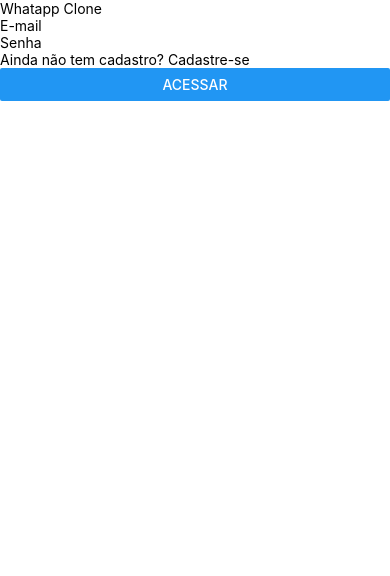
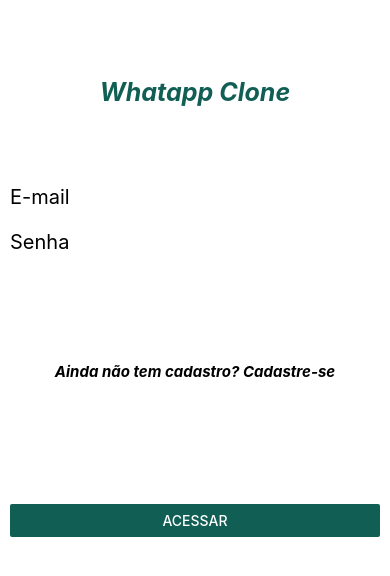
Before and after one commit to Marcuspo/CloneWhats, a React Native app: screen / in a window 390 px wide. Shown: the top 576 px of the page. Built offline with nearby package versions, Linux system fonts and the light colour scheme.

Commit message:
Estilização do formlogin

```diff
--- a/src/components/FormLogin.js
+++ b/src/components/FormLogin.js
@@ -1,18 +1,50 @@
 import React from "React";
-import { View, Text, TextInput, Button } from "react-native";
+import { View, Text, TextInput, Button, StyleSheet } from "react-native";
 
 export default props => (
-  <View>
-    <View>
-      <Text>Whatapp Clone</Text>
+  <View style={styles.geral}>
+    <View style={styles.topoNome}>
+      <Text style={styles.nameStyle}>Whatapp Clone</Text>
     </View>
-    <View>
-      <TextInput placeholder="E-mail" />
-      <TextInput placeholder="Senha" />
-      <Text>Ainda não tem cadastro? Cadastre-se</Text>
+    <View style={{ flex: 2 }}>
+      <TextInput style={styles.styleInput} placeholder="E-mail" />
+      <TextInput style={styles.styleInput} placeholder="Senha" />
+      <View style={styles.topoNome}>
+        <Text style={styles.styleCadastro}>
+          Ainda não tem cadastro? Cadastre-se
+        </Text>
+      </View>
     </View>
-    <View>
-      <Button title="Acessar" onPress={() => false} />
+    <View style={{ flex: 2 }}>
+      <Button title="Acessar" color="#115E54" onPress={() => false} />
     </View>
   </View>
 );
+
+const styles = StyleSheet.create({
+  geral: {
+    flex: 1,
+    padding: 10
+  },
+  topoNome: {
+    flex: 1,
+    justifyContent: "center",
+    alignItems: "center"
+  },
+  nameStyle: {
+    color: "#115E54",
+    fontSize: 25,
+    fontStyle: "italic",
+    fontWeight: "bold"
+  },
+  styleInput: {
+    fontSize: 20,
+    height: 45
+  },
+  styleCadastro: {
+    fontSize: 15,
+    height: 45,
+    fontStyle: "italic",
+    fontWeight: "bold"
+  }
+});
```
